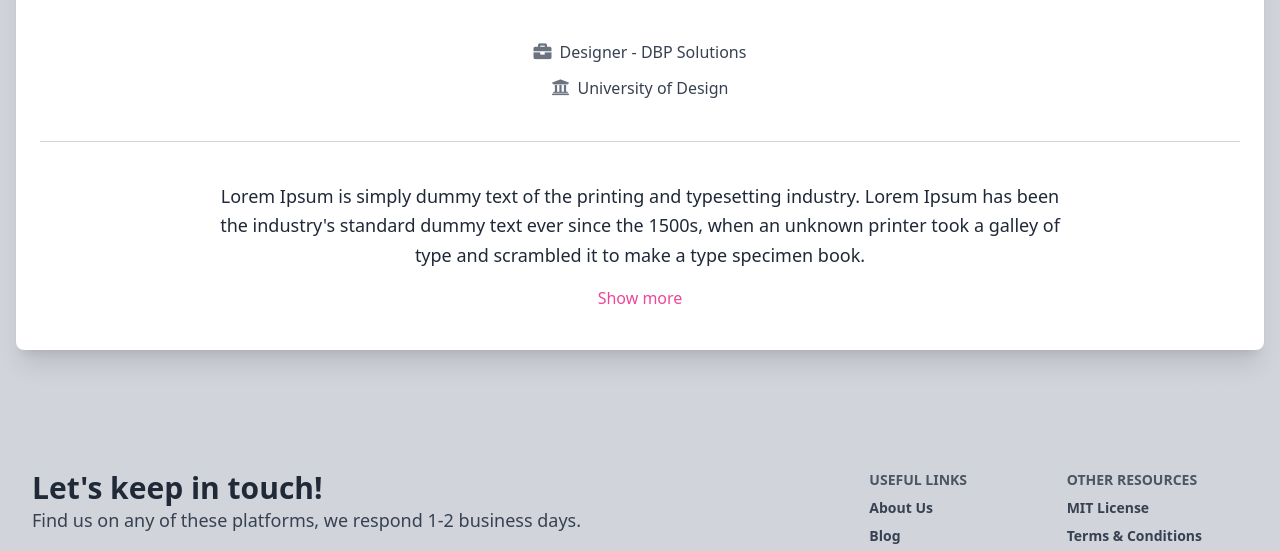
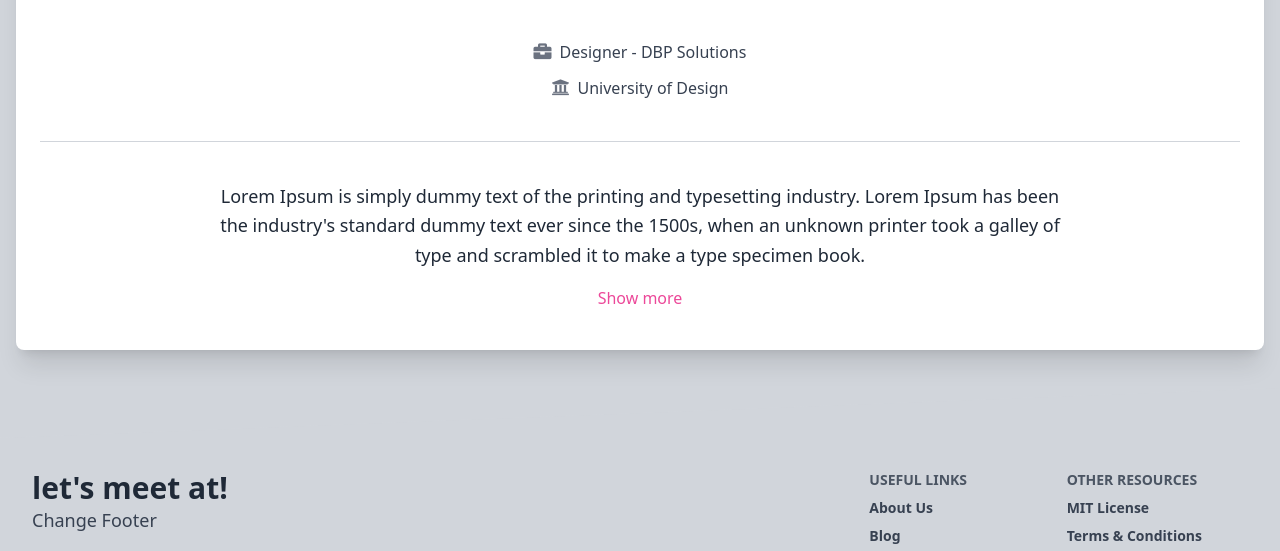
Before and after one commit to matyaspr/challenge-git-part1, a plain HTML site: page index.html in a window 1280 px wide. Shown: the part 557-1108 px from the top of the page. Drawn offline with nearby package versions, Linux system fonts and the light colour scheme.

Commit message:
change footer

```diff
--- a/index.html
+++ b/index.html
@@ -221,10 +221,8 @@
       <div class="container mx-auto px-4">
         <div class="flex flex-wrap">
           <div class="w-full px-4 lg:w-6/12">
-            <h4 class="text-3xl font-semibold">Let's keep in touch!</h4>
-            <h5 class="mt-0 mb-2 text-lg text-gray-700">
-              Find us on any of these platforms, we respond 1-2 business days.
-            </h5>
+            <h4 class="text-3xl font-semibold">let's meet at!</h4>
+            <h5 class="mt-0 mb-2 text-lg text-gray-700">Change Footer</h5>
             <div class="mt-6">
               <button
                 class="align-center mr-2 h-10 w-10 items-center justify-center rounded-full bg-white p-3 font-normal text-blue-400 shadow-lg outline-none focus:outline-none"
```
